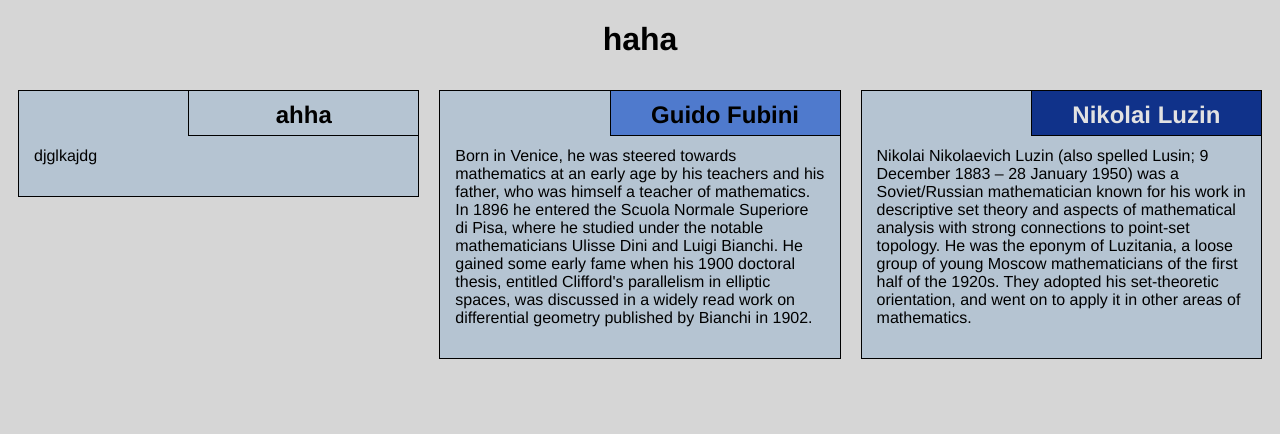
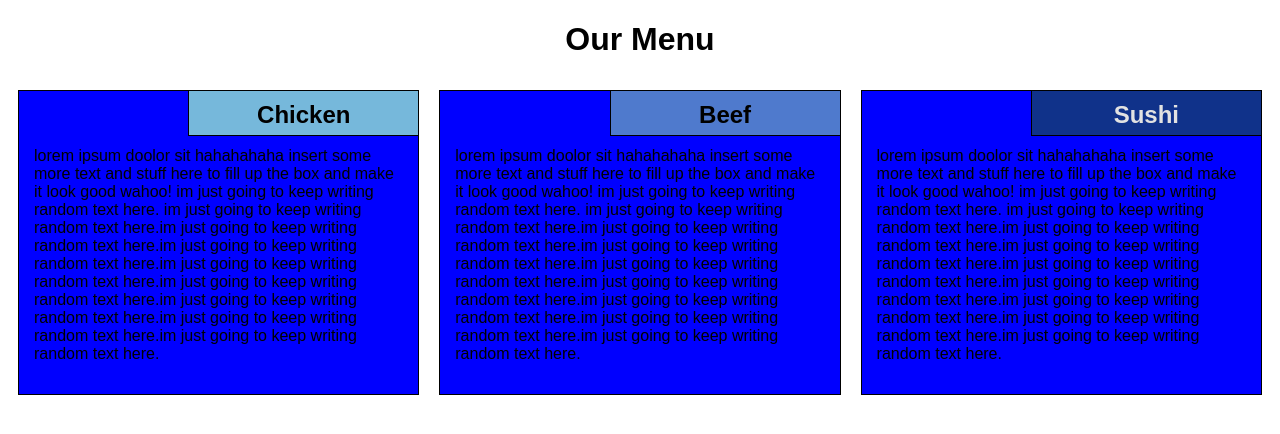
Before and after one commit to jessicallee7/coursera-hw, a plain HTML site: page module-1/index.html in a window 1280 px wide. Drawn offline with Linux system fonts and the light colour scheme.

Commit message:
fixing content

```diff
--- a/module-1/index.html
+++ b/module-1/index.html
@@ -7,11 +7,11 @@
 	<style>
 		* {
     box-sizing: border-box;
-    font-family: Helvetica;
+    font-family: sans-serif;
 }
 
 body {
-    background-color: #d6d6d6;
+    background-color: #yellow;
 }
 
 h1 {
@@ -21,7 +21,7 @@ h1 {
 
 section {
     border: 1px solid black;
-    background-color: #b5c4d2;
+    background-color: blue;
     margin: 10px;
 }
 
@@ -39,15 +39,15 @@ section>h2 {
     padding-top: 10px;
 }
 
-section.lebesgue>h2 {
+section.chicken>h2 {
     background-color: #76b8db;
 }
 
-section.fubini>h2 {
+section.beef>h2 {
     background-color: #4f7acd;
 }
 
-section.luzin>h2 {
+section.sushi>h2 {
     color: #e2e2e2;
     background-color: #10328a;
 }
@@ -197,29 +197,27 @@ section>p {
 </style>
 </head>
 <body>
-	<h1>haha</h1>
+	<h1>Our Menu</h1>
 	<div class="row">
 		<div class="col-lg-4 col-md-6 col-sm-12">
-			<section class="hehe">
-				<h2>ahha</h2>
-				<p>djglkajdg</p>
+			<section class="chicken">
+				<h2>Chicken</h2>
+				<p>lorem ipsum doolor sit hahahahaha insert some more text and stuff here to fill up the box and make it look good wahoo! im just going to keep writing random text here. im just going to keep writing random text here.im just going to keep writing random text here.im just going to keep writing random text here.im just going to keep writing random text here.im just going to keep writing random text here.im just going to keep writing random text here.im just going to keep writing random text here.im just going to keep writing random text here. </p>
 			</section>
 	</div>
  <div class="col-lg-4 col-md-6 col-sm-12">
-            <section class="fubini">
-                <h2>Guido Fubini</h2>
+            <section class="beef">
+                <h2>Beef</h2>
                 <p>
-                    Born in Venice, he was steered towards mathematics at an early age by his teachers and his father, who was himself a teacher of mathematics. In 1896 he entered the Scuola Normale Superiore di Pisa, where he studied under the notable mathematicians Ulisse
-                    Dini and Luigi Bianchi. He gained some early fame when his 1900 doctoral thesis, entitled Clifford's parallelism in elliptic spaces, was discussed in a widely read work on differential geometry published by Bianchi in 1902.
+                    lorem ipsum doolor sit hahahahaha insert some more text and stuff here to fill up the box and make it look good wahoo! im just going to keep writing random text here. im just going to keep writing random text here.im just going to keep writing random text here.im just going to keep writing random text here.im just going to keep writing random text here.im just going to keep writing random text here.im just going to keep writing random text here.im just going to keep writing random text here.im just going to keep writing random text here.
                 </p>
             </section>
         </div>
         <div class="col-lg-4 col-md-12 col-sm-12">
-            <section class="luzin">
-                <h2>Nikolai Luzin</h2>
+            <section class="sushi">
+                <h2>Sushi</h2>
                 <p>
-                    Nikolai Nikolaevich Luzin (also spelled Lusin;   9 December 1883 – 28 January 1950) was a Soviet/Russian mathematician known for his work in descriptive set theory and aspects of mathematical analysis with strong connections to point-set topology. He was
-                    the eponym of Luzitania, a loose group of young Moscow mathematicians of the first half of the 1920s. They adopted his set-theoretic orientation, and went on to apply it in other areas of mathematics.
+                    lorem ipsum doolor sit hahahahaha insert some more text and stuff here to fill up the box and make it look good wahoo! im just going to keep writing random text here. im just going to keep writing random text here.im just going to keep writing random text here.im just going to keep writing random text here.im just going to keep writing random text here.im just going to keep writing random text here.im just going to keep writing random text here.im just going to keep writing random text here.im just going to keep writing random text here.
                 </p>
             </section>
         </div>
```
